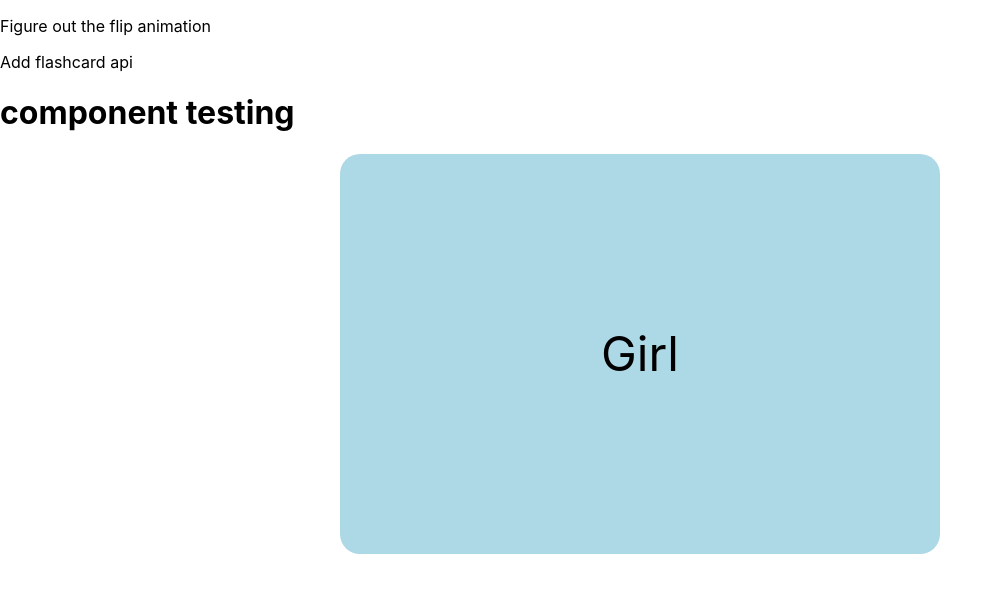
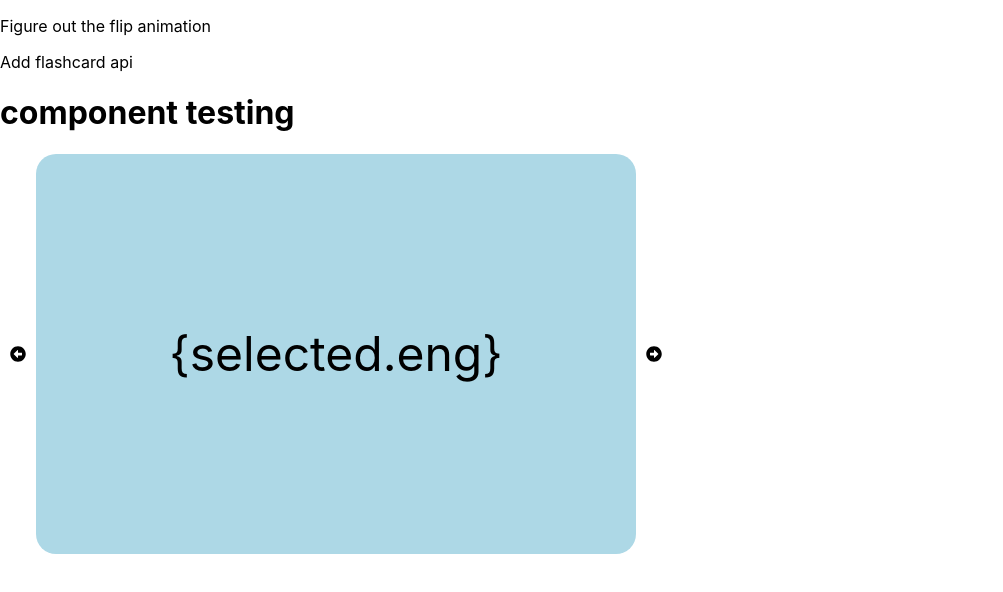
Before and after one commit to nstrimple/flashcard-react, a React (Create React App) app: page / in a window 1280 px wide. Shown: the top 592 px of the page, without its empty margins (0-1003 px from the left). Built offline with nearby package versions, Linux system fonts and the light colour scheme; no server answers.

Commit message:
Added arrows

```diff
--- a/package.json
+++ b/package.json
@@ -9,6 +9,7 @@
     "react": "^17.0.2",
     "react-card-flip": "^1.1.5",
     "react-dom": "^17.0.2",
+    "react-icons": "^4.3.1",
     "react-scripts": "5.0.0",
     "web-vitals": "^2.1.3"
   },
--- a/src/App.js
+++ b/src/App.js
@@ -1,5 +1,5 @@
 import React from "react";
-import Flashcard from "./components/Flashcard/Flashcard";
+import AllFlashCards from "./components/Flashcard/AllFlashCards";
 
 function App() {
   return (
@@ -7,7 +7,7 @@ function App() {
     <p>Figure out the flip animation</p>
     <p>Add flashcard api</p>
     <h1>component testing</h1>
-    <Flashcard />
+    <AllFlashCards />
     </>
   );
 }
--- a/src/components/Flashcard/AllFlashCards.js
+++ b/src/components/Flashcard/AllFlashCards.js
@@ -1,9 +1,13 @@
 import React, {useState, useEffect} from 'react'
+import Flashcard from './Flashcard';
+import { FaArrowAltCircleRight, FaArrowAltCircleLeft } from "react-icons/fa";
+import classes from './AllFlashCards.module.css';
 
-function AllFlashCards() {
+const AllFlashCards = () => {
     const [ isLoading, setIsLoading ] = useState(false);
     const [ error, setError ] = useState(null);
     const [ flashcards, setFlashcards ] = useState([])
+    const [ selected, setSelected ] = useState(null);
     const fetchCards = async () => {
         setError(null);
         setIsLoading(true);
@@ -34,9 +38,16 @@ function AllFlashCards() {
     useEffect(() => {
         fetchCards()
     }, [])
+
+    useEffect(() => {
+        setSelected(flashcards[0])
+    }, [])
+
     return (
-        <div>
-
+        <div className={classes.CardContainer}>
+            <FaArrowAltCircleLeft className={classes.arrow}/>
+            <Flashcard front='{selected.eng}' back='{selected.port} '/>
+            <FaArrowAltCircleRight className={classes.arrow}/>
         </div>
     )
 }
--- /dev/null
+++ b/src/components/Flashcard/AllFlashCards.module.css
@@ -0,0 +1,11 @@
+.CardContainer
+{
+    display: flex;
+    align-items: center;
+    margin-left: auto;
+    margin-right: auto;
+}
+.arrow
+{
+    margin: 10px;
+}
--- a/src/components/Flashcard/Flashcard.js
+++ b/src/components/Flashcard/Flashcard.js
@@ -1,11 +1,8 @@
 import React, { useState } from 'react'
 import Card from '../UI/Card/Card';
-import classes from './Flashcard.module.css'
 import ReactCardFlip from 'react-card-flip';
 
-function Flashcard() {
-    const front = 'Girl';
-    const back = 'Menina';
+function Flashcard(props) {
     const [ side, setSide ] = useState(false);
     const flipHandler = () => {
         setSide((prevState) => {
@@ -14,8 +11,8 @@ function Flashcard() {
     }
     return (
         <ReactCardFlip isFlipped={side}>
-        <Card onClick={flipHandler}>{front}</Card>
-        <Card onClick={flipHandler}>{back}</Card>
+        <Card onClick={flipHandler}>{props.front}</Card>
+        <Card onClick={flipHandler}>{props.back}</Card>
         </ReactCardFlip>
     )
 }
```
Also changed, not shown: 1 other file (tests, documents, lock files or other folders).
